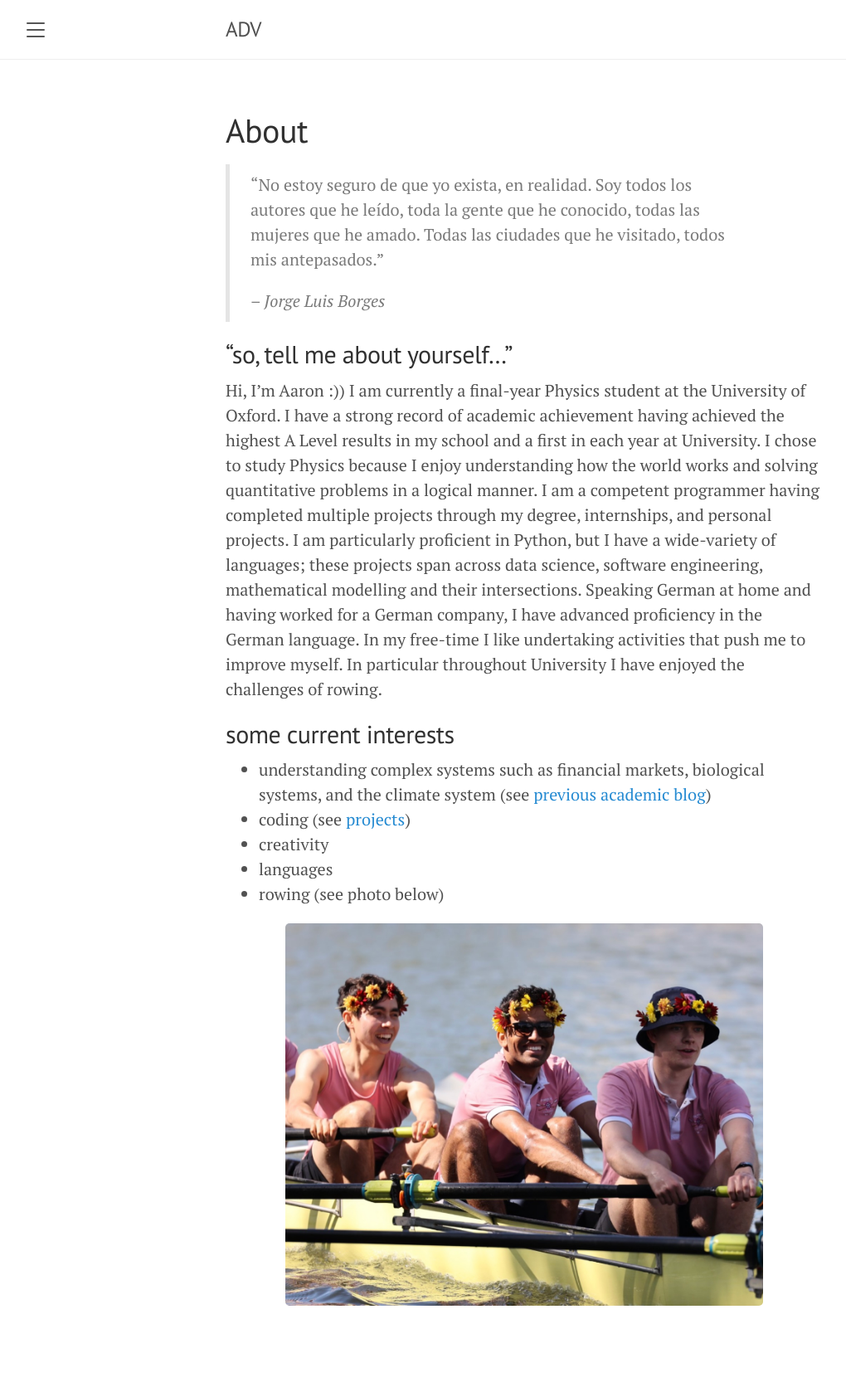
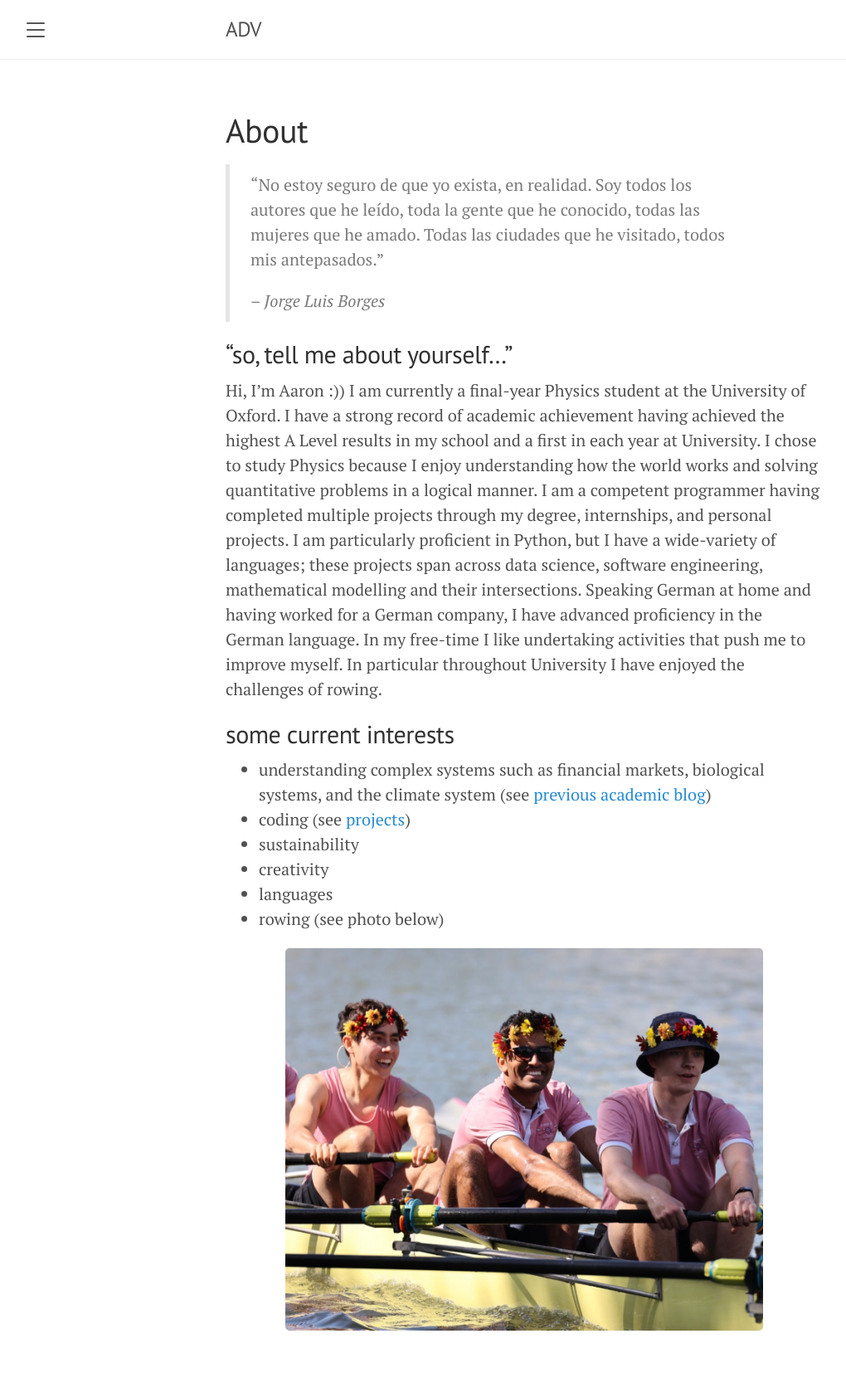
Before and after one commit to a5v/personal-website, a Jekyll site: the page built from about.markdown, in a window 1280 px wide. Shown: the whole page at 83% size, without its empty margins (8-1028 px from the left). Built offline with Jekyll 4.4.1, drawn with Linux system fonts in a browser that asks for light colours; before the commit the page ends 1654 px from its top, so only the background shows below that.

Commit message:
update about page

```diff
--- a/about.markdown
+++ b/about.markdown
@@ -17,6 +17,7 @@ Hi, I'm Aaron :)) I am currently a final-year Physics student at the University
 
 - understanding complex systems such as financial markets, biological systems, and the climate system (see [previous academic blog](https://comprehensiblecomplexity.com/))
 - coding (see [projects](https://a5v.github.io/personal-website/projects/))
+- sustainability
 - creativity
 - languages
 - rowing (see photo below)
```
